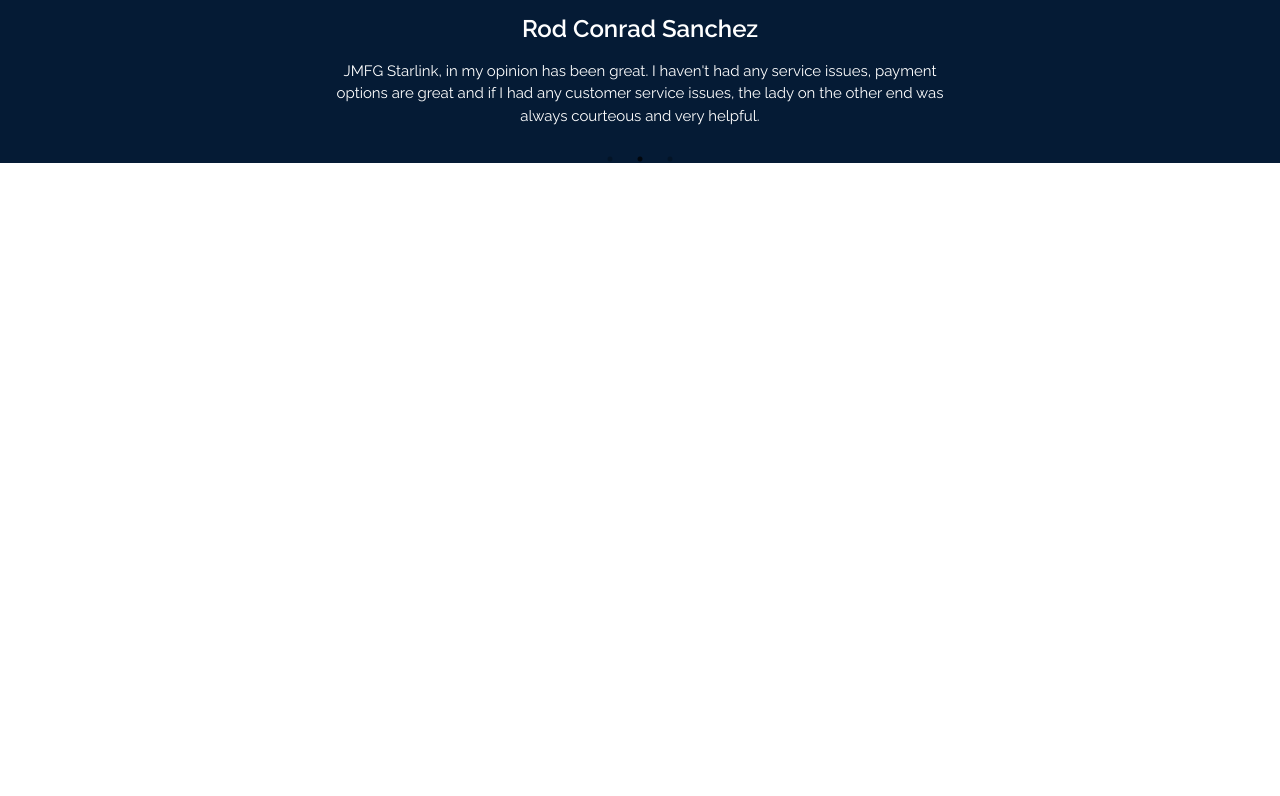
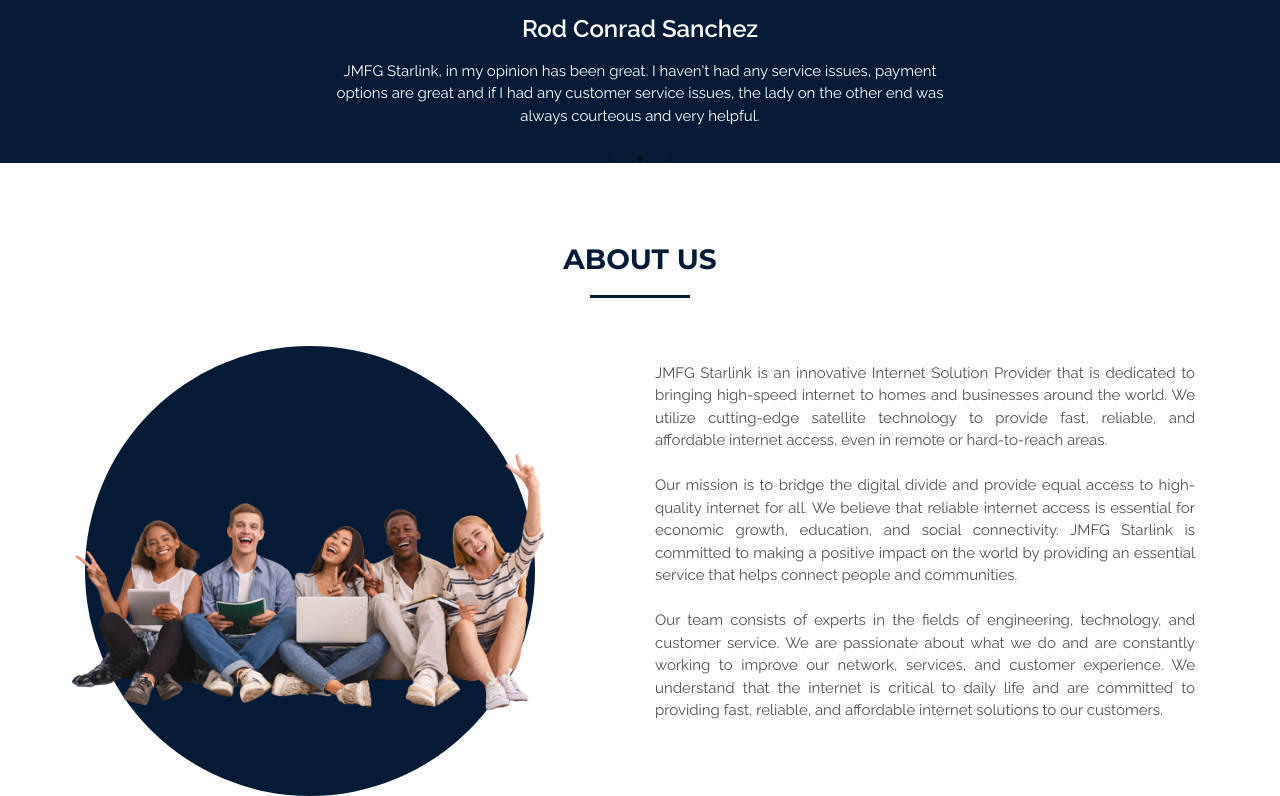
Before and after one commit to markokratos0918/cap-stone, a React (Create React App) app: page / in a window 1280 px wide. Shown: the part 4206-5002 px from the top of the page. Before the commit the page ends 4375 px from the top, so only its background shows below. Built offline with nearby package versions, Linux system fonts and the light colour scheme; grey boxes are pictures that could not be loaded; a web font is replaced by a local one.

Commit message:
About Us Section

```diff
--- a/src/App.js
+++ b/src/App.js
@@ -8,6 +8,7 @@
 import Courses from './components/Courses/Courses';
 import Video from './components/Video/Video';
 import ClientReview from './components/ClientReview/ClientReview';
+import AboutUs from './components/AboutUs/AboutUs';
 
 function App() {
   return (
@@ -21,6 +22,7 @@
       <Courses />
       <Video />
       <ClientReview />
+      <AboutUs />
     </div>
   );
 }
--- a/src/asset/css/custom.css
+++ b/src/asset/css/custom.css
@@ -257,3 +257,18 @@
     font-size: 15px;
     font-weight: 400;
 }
+.aboutUsImage{
+	width: 450px;
+	height: 450px;
+	background-color: #051b35;
+	border-radius: 70%;
+	display: flex;
+	align-items: flex-end;
+	justify-content: center;
+	float: none;
+}
+.aboutImg{
+	height: 70%;
+	margin-top: 100px;
+	margin-bottom: 40px;
+}
--- /dev/null
+++ b/src/components/AboutUs/AboutUs.jsx
@@ -0,0 +1,33 @@
+import React, { Component, Fragment } from 'react'
+import { Col, Container, Row } from 'react-bootstrap'
+import people from '../../asset/image/people.png';
+
+export class AboutUs extends Component {
+  render() {
+    return (
+     <Fragment>
+        <Container className='text-center'>
+        <h1 className="serviceMainTitle">ABOUT US</h1>
+               <div className="bottom"></div>
+            <Row>
+                <Col lg={6} md={6} sm={12}>
+                <div className='aboutUsImage'>
+                <img className='aboutImg' src={people} />
+                </div>
+                </Col>
+
+                <Col lg={6} md={12} sm={12}>
+                <p className="text-justify serviceDescription">
+                JMFG Starlink is an innovative Internet Solution Provider that is dedicated to bringing high-speed internet to homes and businesses around the world. We utilize cutting-edge satellite technology to provide fast, reliable, and affordable internet access, even in remote or hard-to-reach areas.<br /><br />
+                Our mission is to bridge the digital divide and provide equal access to high-quality internet for all. We believe that reliable internet access is essential for economic growth, education, and social connectivity. JMFG Starlink is committed to making a positive impact on the world by providing an essential service that helps connect people and communities.<br /><br />
+                Our team consists of experts in the fields of engineering, technology, and customer service. We are passionate about what we do and are constantly working to improve our network, services, and customer experience. We understand that the internet is critical to daily life and are committed to providing fast, reliable, and affordable internet solutions to our customers.
+			    </p>
+                </Col>
+            </Row>
+        </Container>
+     </Fragment>
+    )
+  }
+}
+
+export default AboutUs
```
Also changed, not shown: src/asset/image/people.png (added).
